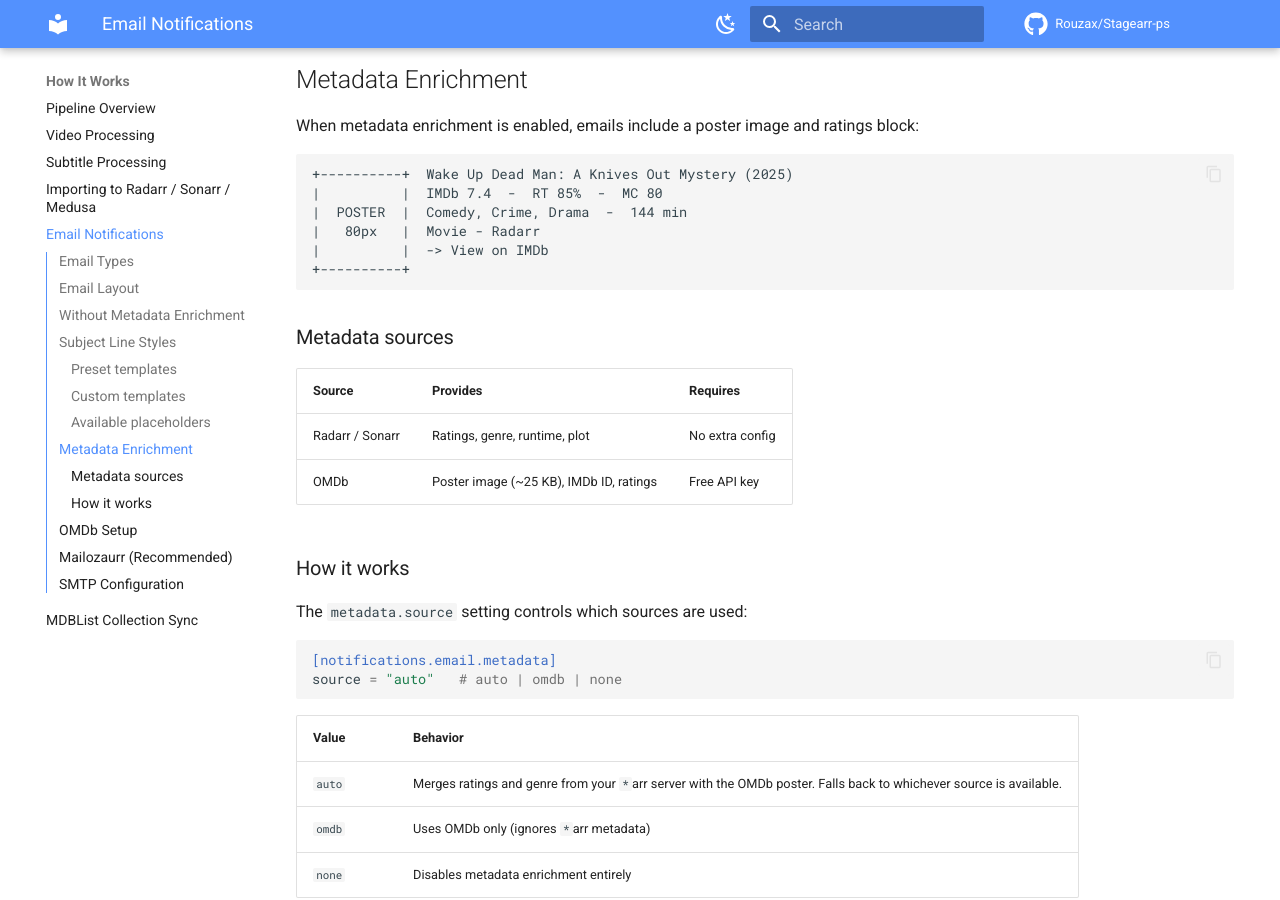
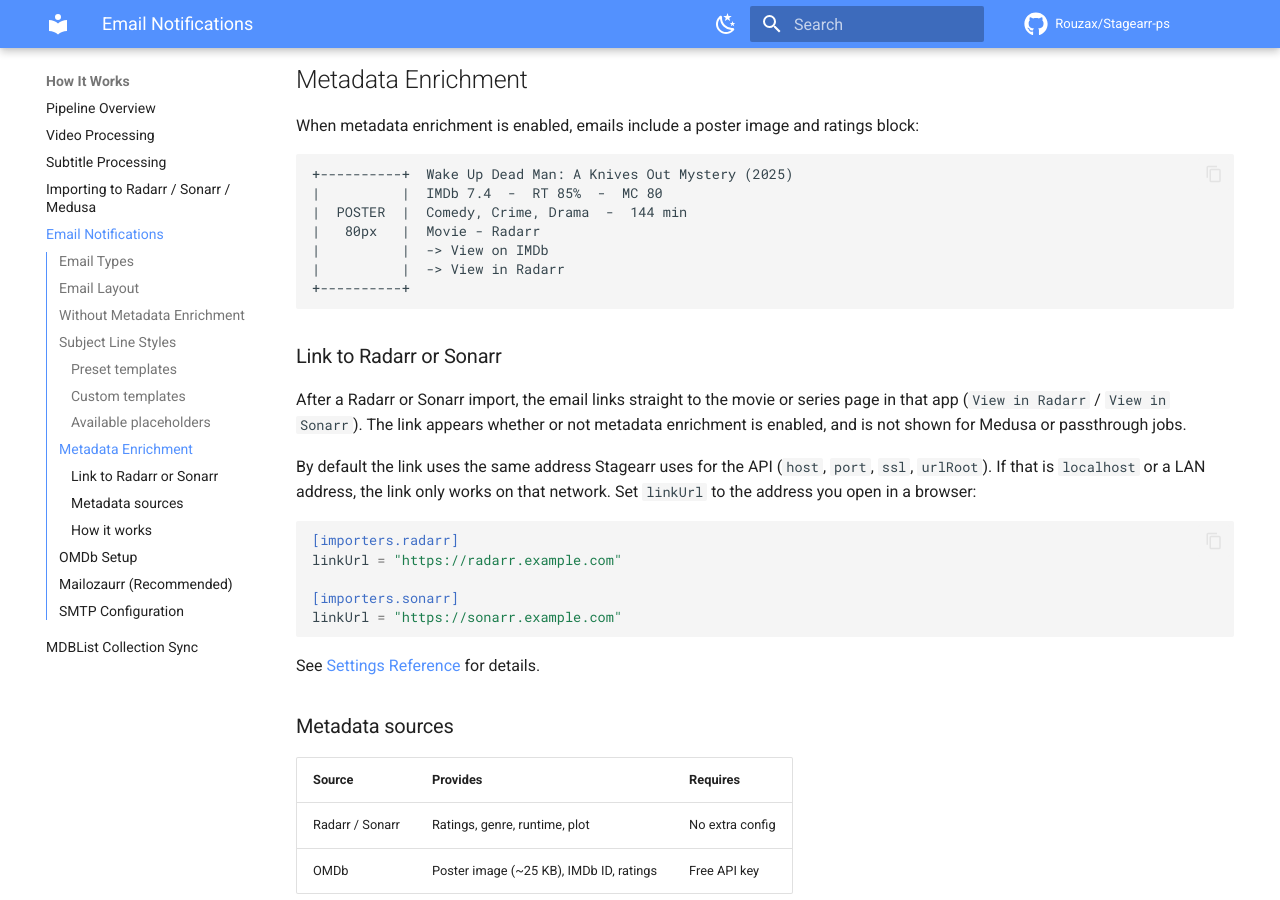
Before and after one commit to Rouzax/Stagearr-ps, an MkDocs documentation site: the page built from docs/email.md, in a window 1280 px wide and 900 px high, scrolled down 3686 px. Built offline with MkDocs 1.6.1 and Material for MkDocs 9.7.7, drawn with Linux system fonts in a browser that asks for light colours; comment, search, counter and statistics services are not loaded.

Commit message:
feat(email): link to the movie/series in Radarr/Sonarr
After a Radarr or Sonarr import the email title section shows
"View in Radarr" / "View in Sonarr", pointing at the web UI route
/movie/<titleSlug> or /series/<titleSlug>. The slug comes from the
media object the ManualImport scan already returns, so no extra API
call is made. The link is built independently of the metadata merge,
so it also appears with metadata.source = omdb or none.

New optional importers.radarr.linkUrl / importers.sonarr.linkUrl set
the base URL for the link. The API host is often localhost or a LAN
address that does not work where the email is read; when linkUrl is
empty the link falls back to host/port/ssl/urlRoot with the original
hostname.

````diff
--- a/config-sample.toml
+++ b/config-sample.toml
@@ -102,6 +102,7 @@
 apiKey = "your_radarr_api_key"
 ssl = false
 urlRoot = "" # URL path prefix if behind reverse proxy (e.g., '/radarr')
+linkUrl = "" # Base URL for the "View in Radarr" email link (e.g., 'https://radarr.example.com'); empty = built from host/port/ssl/urlRoot
 timeoutMinutes = 10
 remotePath = "" # Path translation if importer runs on different machine
 importMode = "move" # move | copy
@@ -113,6 +114,7 @@
 apiKey = "your_sonarr_api_key"
 ssl = false
 urlRoot = ""
+linkUrl = "" # Base URL for the "View in Sonarr" email link; empty = built from host/port/ssl/urlRoot
 timeoutMinutes = 10
 remotePath = ""
 importMode = "move" # move | copy
--- a/docs/email.md
+++ b/docs/email.md
@@ -140,8 +140,25 @@
 |  POSTER  |  Comedy, Crime, Drama  -  144 min
 |   80px   |  Movie - Radarr
 |          |  -> View on IMDb
+|          |  -> View in Radarr
 +----------+
 ```
+
+### Link to Radarr or Sonarr
+
+After a Radarr or Sonarr import, the email links straight to the movie or series page in that app (`View in Radarr` / `View in Sonarr`). The link appears whether or not metadata enrichment is enabled, and is not shown for Medusa or passthrough jobs.
+
+By default the link uses the same address Stagearr uses for the API (`host`, `port`, `ssl`, `urlRoot`). If that is `localhost` or a LAN address, the link only works on that network. Set `linkUrl` to the address you open in a browser:
+
+```toml
+[importers.radarr]
+linkUrl = "https://radarr.example.com"
+
+[importers.sonarr]
+linkUrl = "https://sonarr.example.com"
+```
+
+See [Settings Reference](settings-reference.md#importersradarr) for details.
 
 ### Metadata sources
 
````
Also changed, not shown: CHANGELOG.md (+1 -0 lines), developer/FUNCTION-REFERENCE.md (+2 -0 lines), docs/settings-reference.md (+2 -0 lines), 7 other files.
